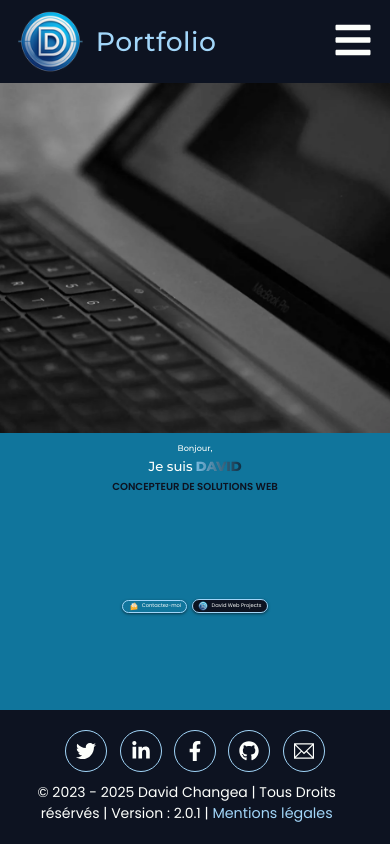
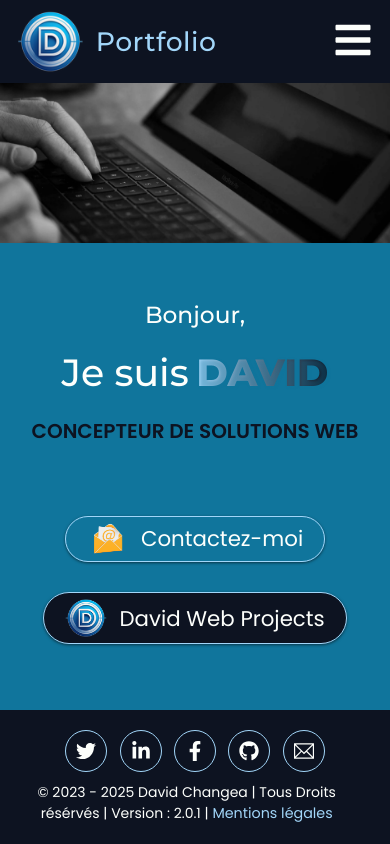
Before and after one commit to DavidDevPro/portfolioV2, a React (Vite) app: page / in a window 390 px wide. Built offline with nearby package versions, Linux system fonts and the light colour scheme.

Commit message:
Related to #5: homePage responsive 100%

```diff
--- a/src/pages/HomePage.jsx
+++ b/src/pages/HomePage.jsx
@@ -4,7 +4,7 @@ import HomeText from "../components/HomeText";
 
 const HomePage = () => {
   return (
-    <main>
+    <main className="homePage">
       <HomeBanner imgSrc={srcBanner} />
       <HomeText />
     </main>
--- a/src/sass/components/HomeBanner.scss
+++ b/src/sass/components/HomeBanner.scss
@@ -5,6 +5,7 @@
 .banner_img {
   width: 100%;
   height: 650px;
+  height: calc(100vh - 100px - 364px - 120px - 100px);
   object-fit: cover;
   background-position: center;
   transition: height 300ms ease-out;
@@ -13,13 +14,9 @@
 /* ~~~~~~~~~~~~~~~~~~~~~~~~~~~~~~~~~~~~~~
  ===> 🖥️ MEDIA QUERY : Max-width 1920px
  * ~~~~~~~~~~~~~~~~~~~~~~~~~~~~~~~~~~~~~~ */
-// @media screen and (max-width: 1920px) {
+
+// @media screen and (max-width: 768px) {
 //   .banner_img {
-//     height: 33.854vw;
+//     height: 350px;
 //   }
 // }
-@media screen and (max-width: 768px) {
-  .banner_img {
-    height: 350px;
-  }
-}
--- a/src/sass/components/HomeText.scss
+++ b/src/sass/components/HomeText.scss
@@ -15,24 +15,13 @@
   flex-direction: column;
   align-items: flex-start;
   gap: 23px;
-  transition: align-items 300ms ease-out;
-
-  @media screen and (max-width: 768px) {
-    align-items: center;
-  }
+  transition: align-items 300ms ease-out, padding 300ms ease-out;
 
   h2 {
     @include montserrat;
     font-size: 40px;
     font-weight: 500;
     transition: font-size 300ms ease-out;
-
-    @media screen and (max-width: 1000px) {
-      font-size: 4vw;
-    }
-    @media screen and (max-width: 450px) {
-      font-size: 1.5em;
-    }
   }
   &_name {
     display: flex;
@@ -40,10 +29,6 @@
     font-weight: 500;
     font-size: 65px;
     transition: font-size 300ms ease-out;
-
-    @media screen and (max-width: 1000px) {
-      font-size: 6.4vw;
-    }
   }
   .hero_name {
     font-weight: 800;
@@ -61,17 +46,7 @@
     font-family: "Poppins", sans-serif;
     color: $primary_color;
     text-transform: uppercase;
-
     transition: font-size 300ms ease-out;
-    @media screen and (max-width: 1000px) {
-      font-size: 6.4vw;
-    }
-    @media screen and (max-width: 768px) {
-      margin-bottom: 100px;
-    }
-    @media screen and (max-width: 450px) {
-      font-size: 1.7em;
-    }
   }
 
   /* -------------------------------------------------------
@@ -118,3 +93,100 @@
     }
   }
 }
+
+/* ~~~~~~~~~~~~~~~~~~~~~~~~~~~~~~~~~~~~~~
+ ===> 🖥️ MEDIA QUERY : Max-width 1600px
+ * ~~~~~~~~~~~~~~~~~~~~~~~~~~~~~~~~~~~~~~ */
+@media screen and (max-width: 1600px) {
+  .home_text {
+    max-width: 1333.32px;
+    margin: 24.99px auto;
+    padding: 50px 16.65px;
+    gap: 19.15px;
+
+    h2 {
+      font-size: 33.33px;
+    }
+    &_name {
+      gap: 12.5px;
+      font-size: 54.16px;
+    }
+    .hero_name {
+      text-shadow: 1.66px 1.66px 4.16px rgba(16, 117, 156, 0.3);
+    }
+
+    .developer_title {
+      font-size: 41.67px;
+    }
+
+    /* 🛠️ homeButton  */
+    .homeButton {
+      gap: 20.84px;
+    }
+  }
+}
+
+/* ~~~~~~~~~~~~~~~~~~~~~~~~~~~~~~~~~~~~~~
+ ===> 🖥️ MEDIA QUERY : Max-width 1000px
+ * ~~~~~~~~~~~~~~~~~~~~~~~~~~~~~~~~~~~~~~ */
+@media screen and (max-width: 1000px) {
+  .home_text {
+    max-width: 133.332vw;
+    margin: 2.5vw auto;
+    padding: 5vw 1.665vw;
+    gap: 1.915vw;
+
+    h2 {
+      font-size: 3.333vw;
+    }
+    &_name {
+      gap: 1.125vw;
+      font-size: 5.416vw;
+    }
+    .hero_name {
+      text-shadow: 0.166vw 0.166vw 0.416vw rgba(16, 117, 156, 0.3);
+    }
+
+    .developer_title {
+      font-size: 4.167vw;
+    }
+
+    /* 🛠️ homeButton  */
+    .homeButton {
+      gap: 2.084vw;
+    }
+  }
+}
+
+/* ~~~~~~~~~~~~~~~~~~~~~~~~~~~~~~~~~~~~~~
+ ===> 🖥️ MEDIA QUERY : Max-width 700px
+ * ~~~~~~~~~~~~~~~~~~~~~~~~~~~~~~~~~~~~~~ */
+@media screen and (max-width: 700px) {
+  .home_text {
+    align-items: center;
+    max-width: 933.32px;
+    margin: 17.5px auto;
+    padding: 35px 11.66px;
+    gap: 20px;
+
+    h2 {
+      font-size: 23.34px;
+    }
+    &_name {
+      gap: 7.88px;
+      font-size: 37.92px;
+    }
+    .hero_name {
+      text-shadow: 1.17px 1.17px 2.92px rgba(16, 117, 156, 0.3);
+    }
+
+    .developer_title {
+      margin-bottom: 50px;
+      font-size: 20px;
+    }
+    .homeButton {
+      flex-direction: column;
+      gap: 30px;
+    }
+  }
+}
--- a/src/sass/layout/Button.scss
+++ b/src/sass/layout/Button.scss
@@ -216,3 +216,58 @@
     padding: 0.416vw 1.041vw;
   }
 }
+
+/* ~~~~~~~~~~~~~~~~~~~~~~~~~~~~~~~~~~~~~~
+ ===> 🖥️ MEDIA QUERY : Max-width 1600px
+ * ~~~~~~~~~~~~~~~~~~~~~~~~~~~~~~~~~~~~~~ */
+@media screen and (max-width: 1600px) {
+  /* 🛠️ Bouton générique */
+  .button {
+    .button-icon {
+      width: 41.664px;
+    }
+  }
+
+  /* 🛠️ accueilButton  */
+  .accueilButton {
+    gap: 12.5px;
+    border: 1.67px solid $fourth_color;
+    border-radius: 29.16px;
+    font-size: 21.33px;
+    padding: 4.16px 20.83px;
+  }
+
+  /* 🛠️ accueilButton */
+  .websiteButton {
+    gap: 12.5px;
+    border: 1.67px solid $fourth_color;
+    border-radius: 29.16px;
+    font-size: 21.33px;
+    padding: 4.16px 20.83px;
+  }
+
+  /* 🛠️ overlayButton */
+  .overlayButton {
+    border: 1.67px solid $secondary100_color;
+    border-radius: 10px;
+    font-size: 26.66px;
+    padding: 5.82px 58.32px;
+  }
+
+  /* 🛠️ projectButton */
+  .projectButton {
+    border: 1.67px solid $fourth_color;
+    border-radius: 1.302vw;
+    font-size: 1vw;
+    padding: 0.416vw 2.083vw;
+  }
+
+  /* 🛠️ contactButton */
+  .contactButton {
+    max-width: 250px;
+    border: 1.67px solid $fourth_color;
+    border-radius: 41.66px;
+    font-size: 21.33px;
+    padding: 6.66px 16.66px;
+  }
+}
--- a/src/sass/layout/Footer.scss
+++ b/src/sass/layout/Footer.scss
@@ -60,6 +60,7 @@
         &:hover {
           background: $secondary100_color;
           color: $primary_color;
+          transform: scale(1.1);
         }
       }
     }
@@ -128,7 +129,7 @@
 /* ~~~~~~~~~~~~~~~~~~~~~~~~~~~~~~~~~~~~~~
  ===> 🖥️ MEDIA QUERY : Max-width 768px
  * ~~~~~~~~~~~~~~~~~~~~~~~~~~~~~~~~~~~~~~ */
-@media screen and (max-width: 768px) {
+@media screen and (max-width: 1000px) {
   .footer {
     padding: 20px;
     height: auto;
--- a/src/sass/pages/HomePage.scss
+++ b/src/sass/pages/HomePage.scss
@@ -1,2 +1,5 @@
 @use "../utils/mixins" as *;
 @use "../utils/variables" as *;
+.homePage {
+  height: 100vh;
+}
```
